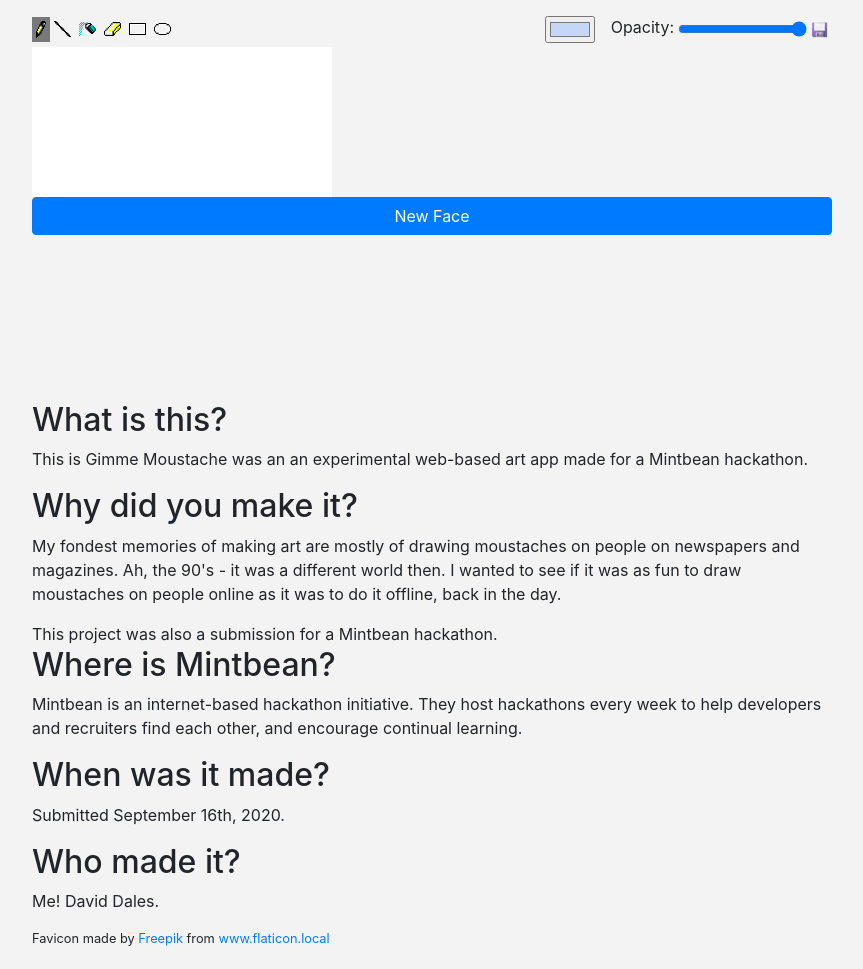
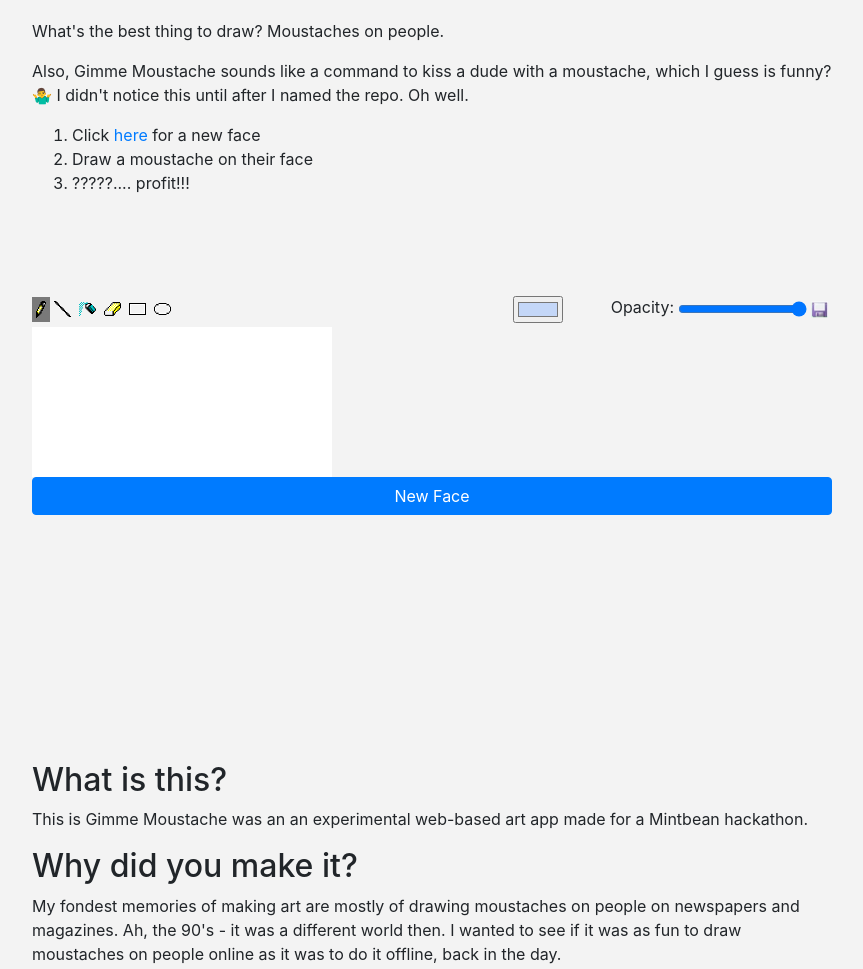
Before and after one commit to davidd647/gimme-moustache, a website: page src/index.html in a window 1280 px wide. Shown: the part 237-1206 px from the top of the page, without its empty margins (208-1071 px from the left). Before the commit the page ends 1185 px from the top, so only its background shows below. Drawn offline with nearby package versions, Linux system fonts and the light colour scheme; a web font is replaced by a local one.

Commit message:
spacing improved

```diff
--- a/src/index.html
+++ b/src/index.html
@@ -16,14 +16,14 @@
   </head>
   <body style="background: #f3f3f3">
     <div class="container" style="max-width: 830px">
-      <h1>Gimme Moustache</h1>
-      <p>What's the best thing to draw? Moustaches on people.</p>
+      <h1 class="text-center py-5 my-5">Gimme Moustache</h1>
+      <p class="pt-3">What's the best thing to draw? Moustaches on people.</p>
       <p>
         Also, Gimme Moustache sounds like a command to kiss a dude with a
         moustache, which I guess is funny? 🤷‍♂️ I didn't notice this until after I
         named the repo. Oh well.
       </p>
-      <ol>
+      <ol class="mb-5 pb-5">
         <li>Click <a href="#" class="gm-newface">here</a> for a new face</li>
         <li>Draw a moustache on their face</li>
         <li>?????.... profit!!!</li>
@@ -51,7 +51,7 @@
         <div class="">
           <input type="color" id="color" name="head" value="#c4d7f8" />
         </div>
-        <div class="pl-3 d-flex align-items-center">
+        <div class="pl-5 d-flex align-items-center">
           <label class="pt-1 pr-1" for="opacity">Opacity:</label>
           <input
             id="opacity"
@@ -69,10 +69,10 @@
       </div>
       <canvas id="draw" style="background: #fff"></canvas>
       <button class="gm-newface btn btn-primary w-100">New Face</button>
-      <div id="saved" class="pt-3"></div>
+      <div id="saved" class="py-5 mb-5"></div>
     </div>
 
-    <div class="container pt-3" style="max-width: 830px">
+    <div class="container pt-5 mt-5" style="max-width: 830px">
       <h2>What is this?</h2>
 
       <p>
@@ -105,18 +105,24 @@
 
       <h2>Who made it?</h2>
 
-      <p>Me! David Dales.</p>
+      <p class="pb-5">Me! David Dales.</p>
 
+      <div class="pt-5">
         <small>
           Favicon made by
-        <a href="https://www.flaticon.local/authors/freepik" title="Freepik">
+          <a
+            href="https://www.flaticon.com/authors/freepik"
+            target="_blank"
+            title="Freepik"
+          >
             Freepik
           </a>
           from
-        <a href="https://www.flaticon.local/" title="Flaticon">
-          www.flaticon.local
+          <a href="https://www.flaticon.com/" target="_blank" title="Flaticon">
+            www.flaticon.com
           </a>
         </small>
+      </div>
     </div>
   </body>
   <script src="./index.js"></script>
```
Lines whose indentation alone changed are shown as unchanged.
